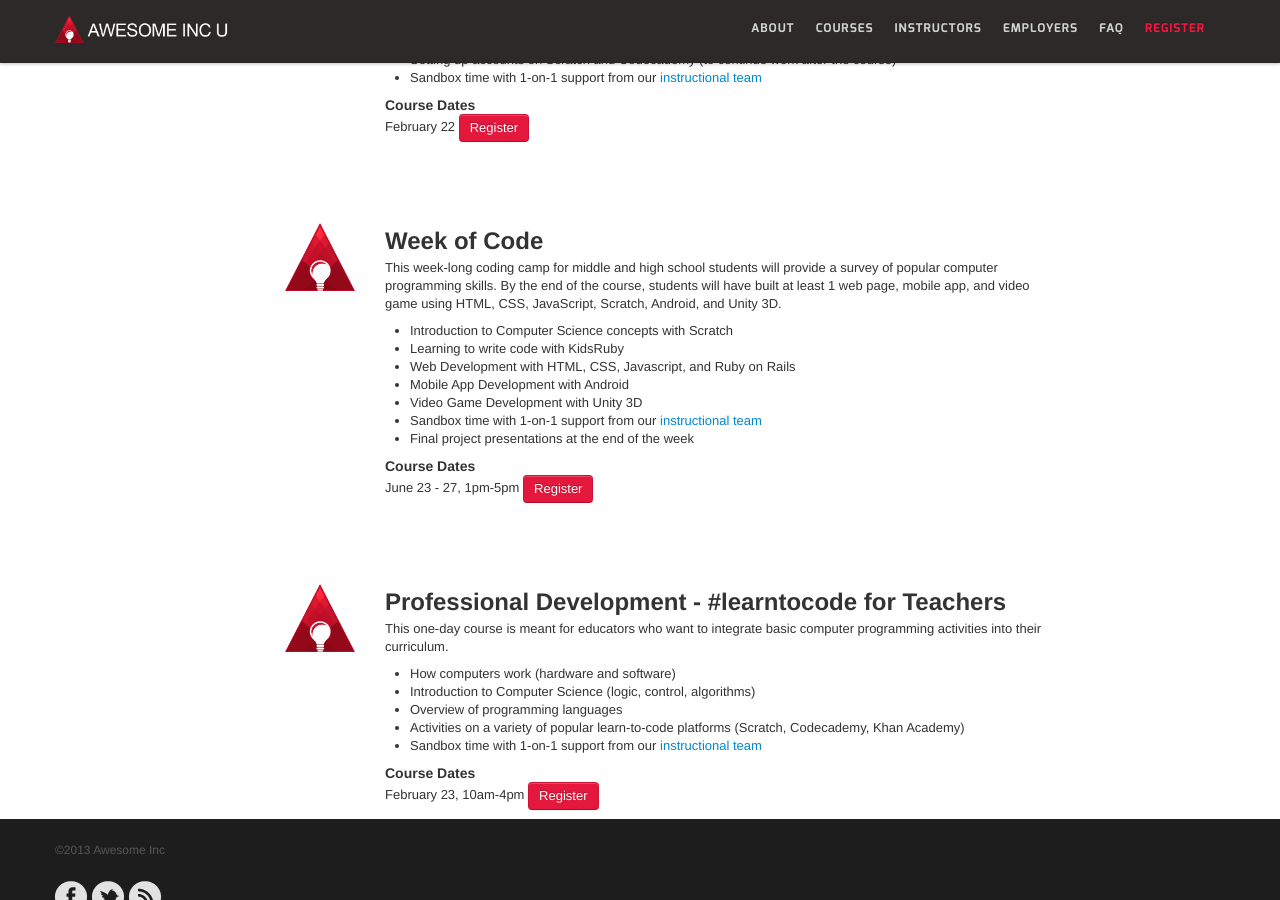
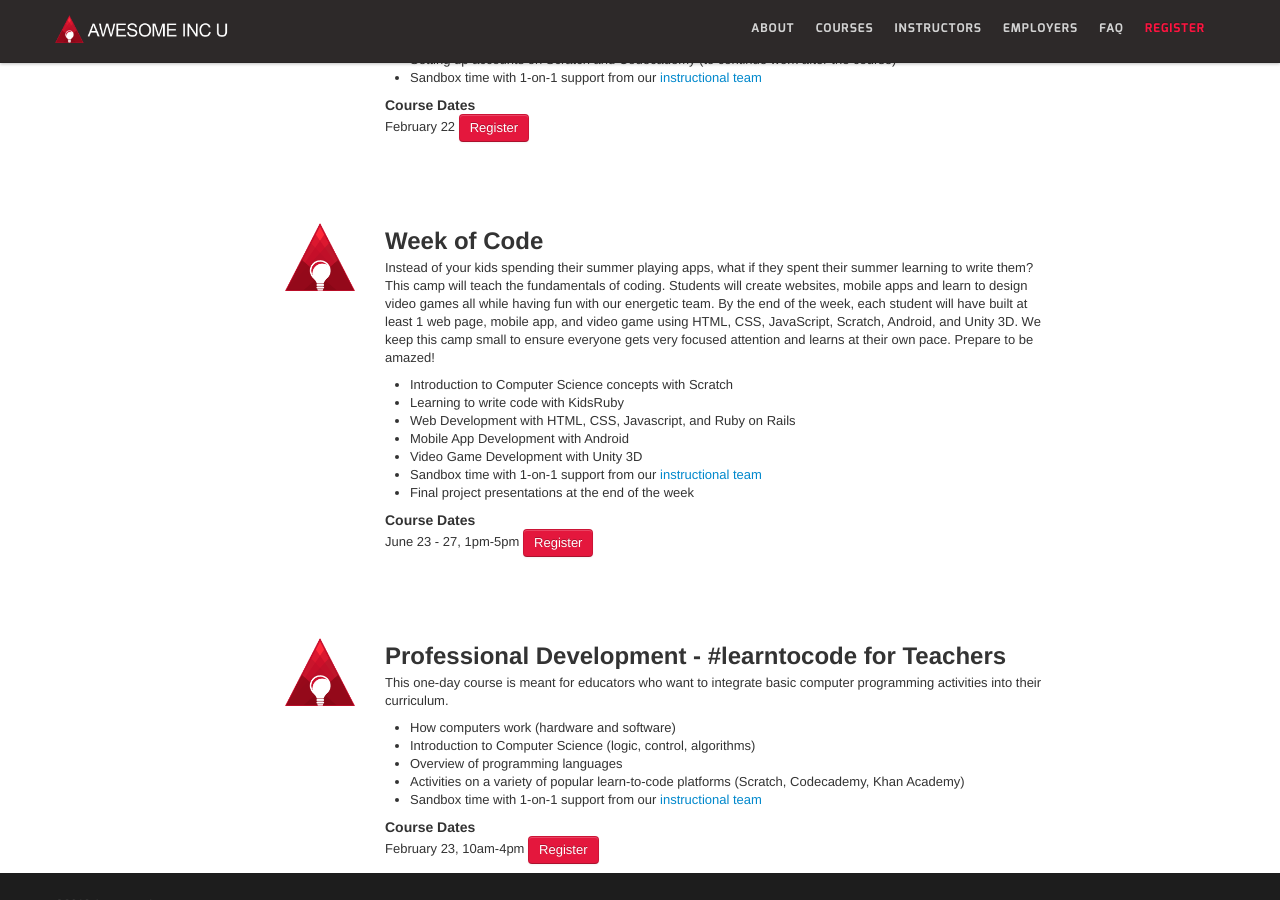
Before and after one commit to ainc/awesomeincu-2013, a Jekyll site: the page built from curriculum.html, in a window 1280 px wide and 900 px high, scrolled down 5432 px. Built offline with Jekyll 4.4.1, drawn with Linux system fonts in a browser that asks for light colours; Markdown is read by kramdown in place of the engine named in the settings; comment, search, counter and statistics services are not loaded.

Commit message:
Update Week of Code description

```diff
--- a/curriculum.html
+++ b/curriculum.html
@@ -300,7 +300,7 @@ alias: /curriculum.html
               </div>
               <div class="span7">
                 <h2>Week of Code</h2>
-                <p>This week-long coding camp for middle and high school students will provide a survey of popular computer programming skills. By the end of the course, students will have built at least 1 web page, mobile app, and video game using HTML, CSS, JavaScript, Scratch, Android, and Unity 3D.</p>
+                <p>Instead of your kids spending their summer playing apps, what if they spent their summer learning to write them? This camp will teach the fundamentals of coding. Students will create websites, mobile apps and learn to design video games all while having fun with our energetic team. By the end of the week, each student will have built at least 1 web page, mobile app, and video game using HTML, CSS, JavaScript, Scratch, Android, and Unity 3D. We keep this camp small to ensure everyone gets very focused attention and learns at their own pace. Prepare to be amazed!</p>
                 <ul>
                   <li>Introduction to Computer Science concepts with Scratch</li>
                   <li>Learning to write code with KidsRuby</li>
```
Also changed, not shown: 2 other files.
